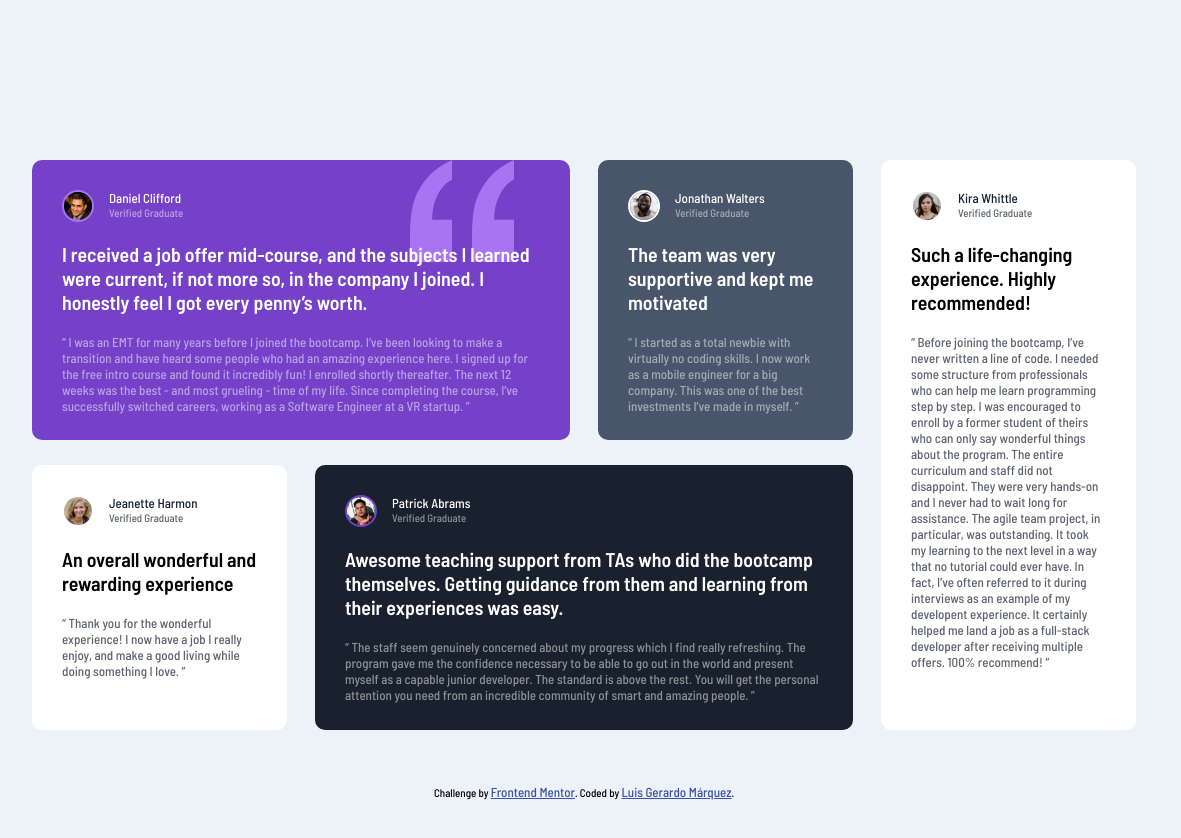
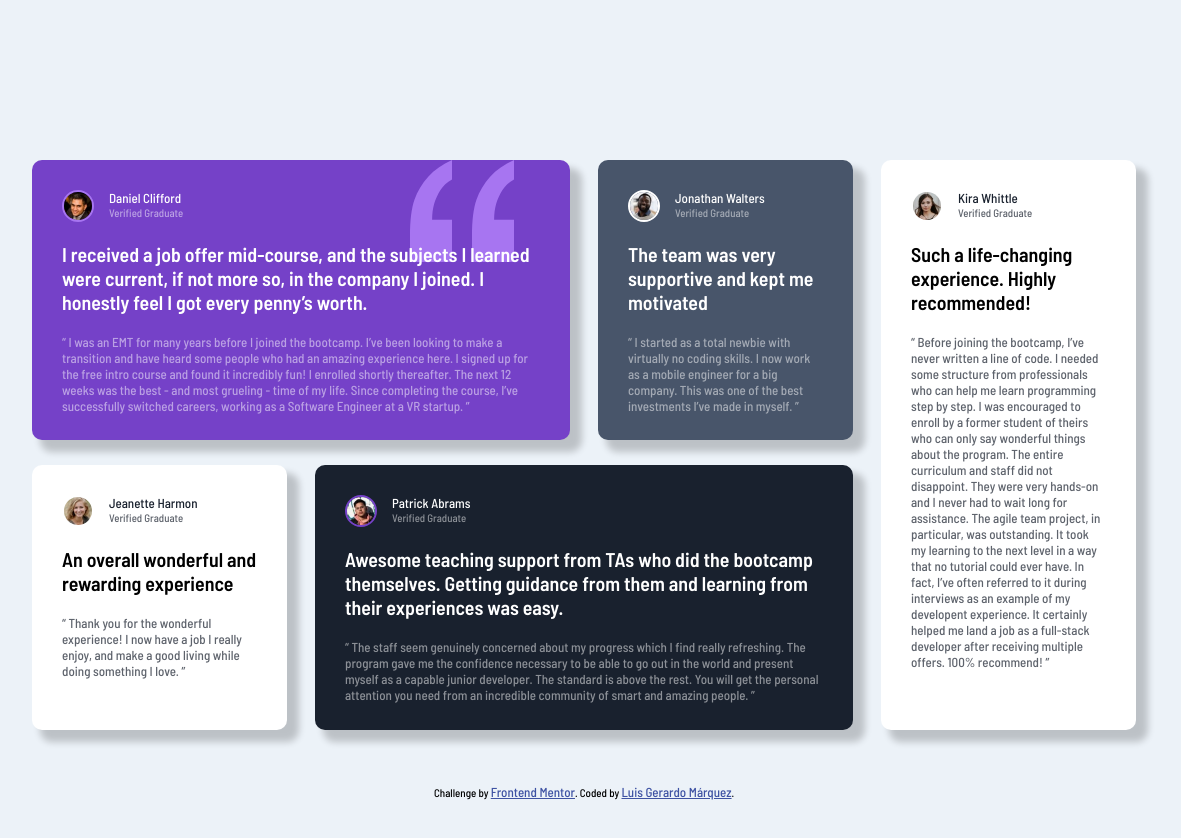
Before and after one commit to AlgorithmHappy/testimonials-grid-section-main, a plain HTML site: page index.html in a window 1536 px wide. Shown: the whole page, without its empty margins (184-1365 px from the left). Drawn offline with Linux system fonts and the light colour scheme.

Commit message:
Agregar sombra

```diff
--- a/index.html
+++ b/index.html
@@ -152,6 +152,10 @@
         margin-bottom: 160px;
       }
 
+      .grid-item{
+        box-shadow: 10px 10px 7px 2px rgba(0, 0, 0, 0.2);
+      }
+
       .grid-itmem-column-1-3{
         grid-column: 1/3;
       }
```
